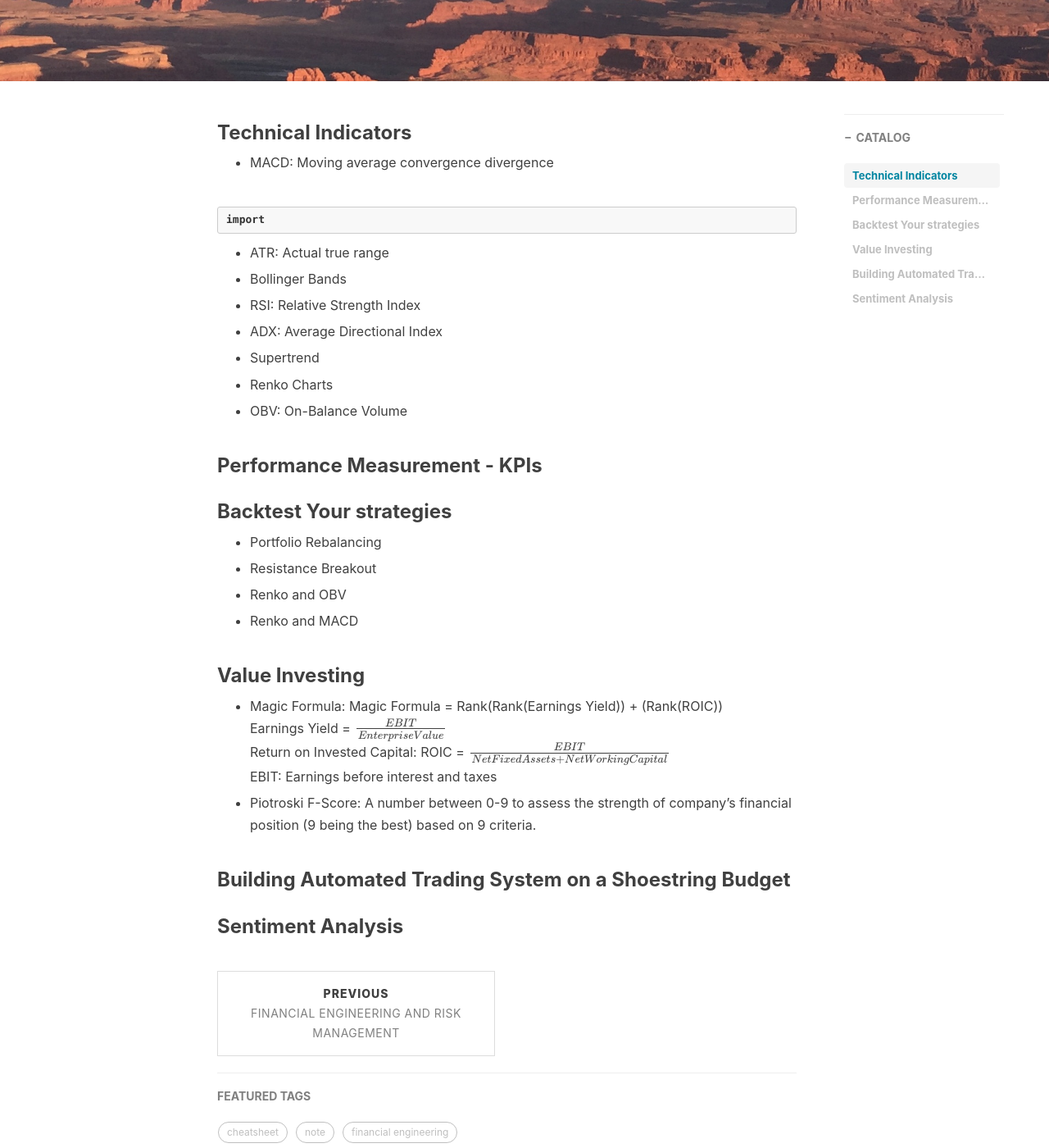
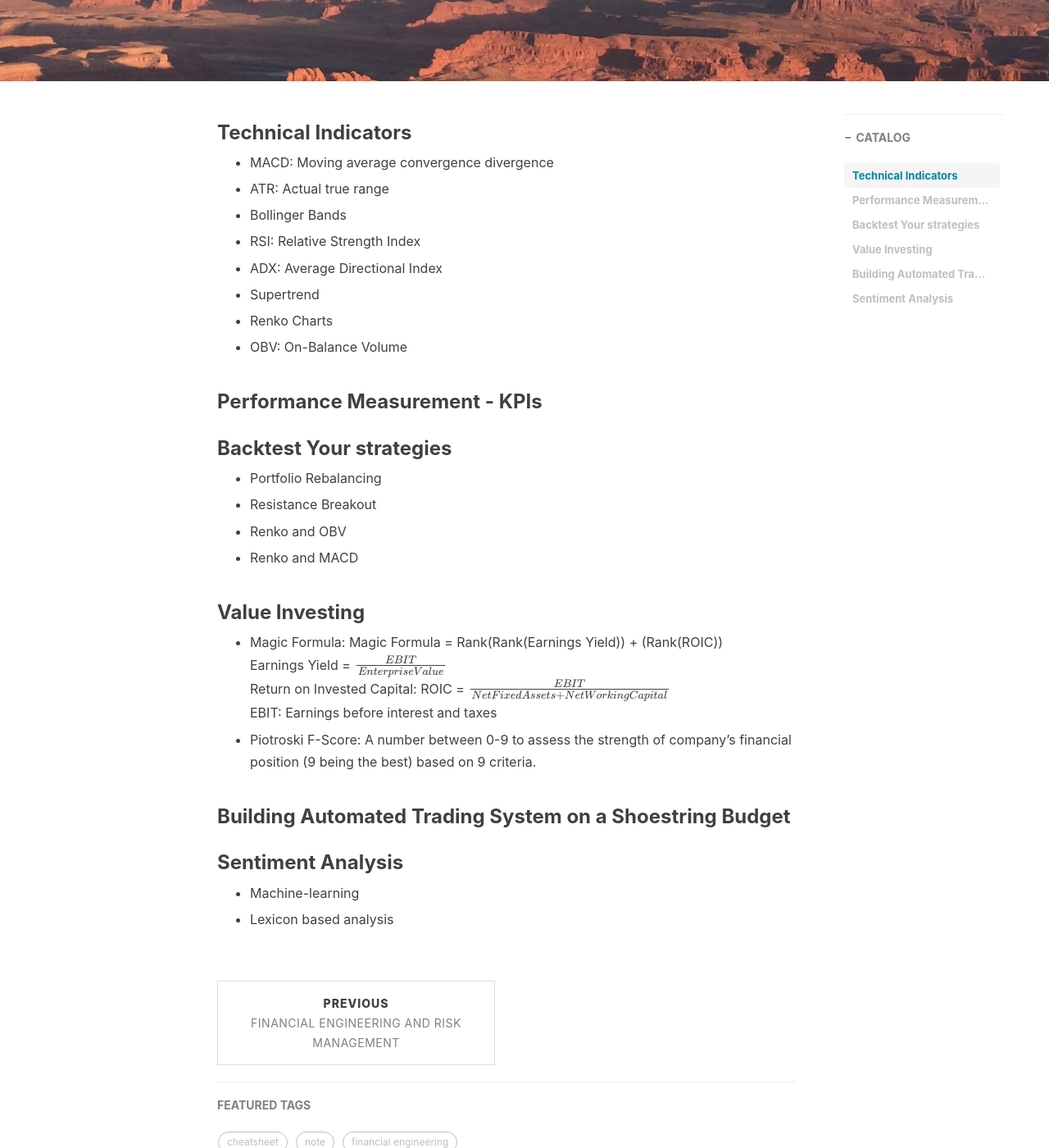
Before and after one commit to Bearxcave/Bearxcave.github.io, a Jekyll site: the page built from _posts/2021-05-01-algorithmic-trading.md, in a window 1280 px wide and 1400 px high, scrolled down 358 px. Shown: the whole window at 82% size. Built offline with Jekyll 4.4.1, drawn with Linux system fonts in a browser that asks for light colours; nearby versions of some CDN libraries; formulas are drawn with MathJax 3; comment, search, counter and statistics services are not loaded.

Commit message:
Update 2021-05-01-algorithmic-trading.md

````diff
--- a/_posts/2021-05-01-algorithmic-trading.md
+++ b/_posts/2021-05-01-algorithmic-trading.md
@@ -14,10 +14,6 @@ tags:
 ### Technical Indicators
 
 * MACD: Moving average convergence divergence
-
-```python
-import
-```
 
 * ATR: Actual true range
 
@@ -57,3 +53,7 @@ EBIT: Earnings before interest and taxes
 ### Building Automated Trading System on a Shoestring Budget
 
 ### Sentiment Analysis
+
+* Machine-learning
+
+* Lexicon based analysis
````
